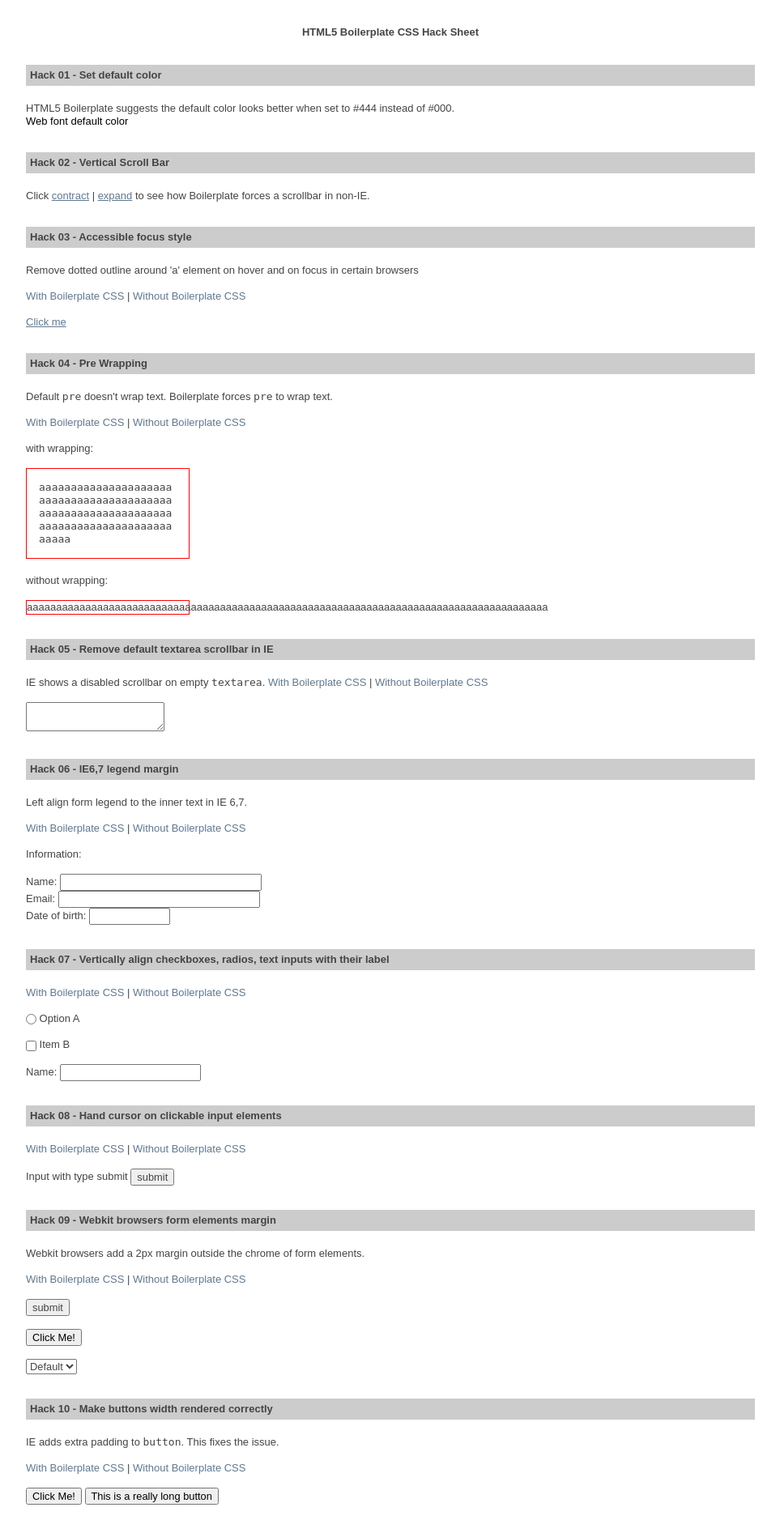
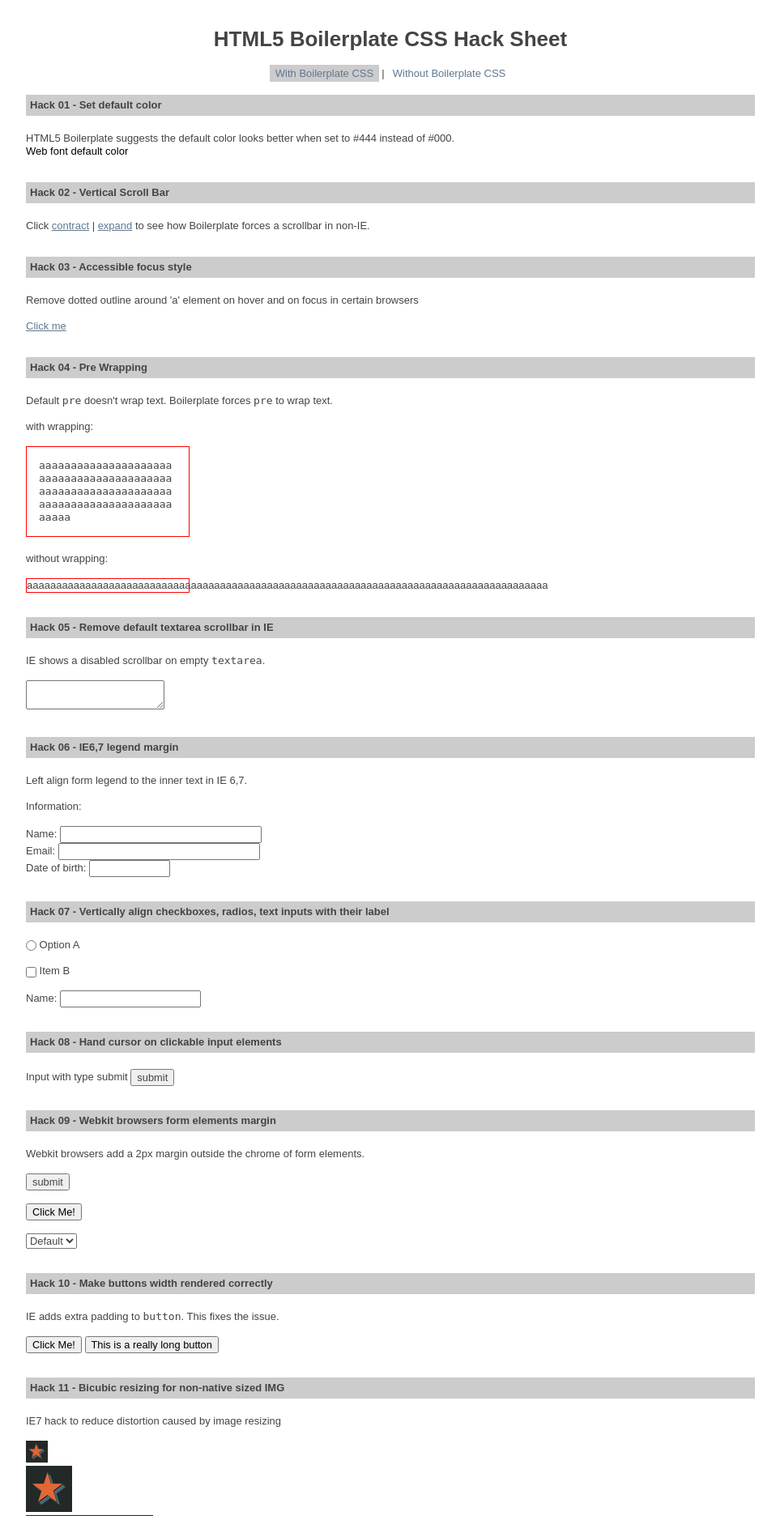
Before and after one commit to h5bp/html5-boilerplate, a PHP site: page /demo/tests.html in a window 1280 px wide. Shown: the top 1872 px of the page at 81% size, without its empty margins (158-1121 px from the left). Run offline with PHP 8.4, Linux system fonts and the light colour scheme; some libraries are stand-ins or nearby versions.

Commit message:
edited some styles and moved boilerplate css nav to top

```diff
--- a/demo/hack2.css
+++ b/demo/hack2.css
@@ -9,12 +9,13 @@ body { font:13px/1.231 sans-serif; *font-size:small; } /* hack retained to prese
 		/* Headers (h1,h2,etc) have no default font-size or margin,
 		 you'll want to define those yourself. */
 		h1,h2,h3,h4,h5,h6 { font-weight: bold; }
-
+    h1 { font-size: 2em; }
 		select, input, textarea, button { font:99% sans-serif; }
 
 		/* Accessible focus treatment: people.opera.com/patrickl/experiments/keyboard/test */
 		a:hover, a:active { outline: none; }
-
+    .current { background: #ccc; }
+    header span { padding: 0.2em 0.5em; display: inline-block; }
 		a, a:active, a:visited { color: #607890; }
 		a:hover { color: #036; }
 		.wrapper {width:200px; border:1px solid red;}
--- a/demo/tests.html
+++ b/demo/tests.html
@@ -43,7 +43,8 @@
 
   <div id="container">
     <header>
-				<br /><br /><h1>HTML5 Boilerplate CSS Hack Sheet</h1><br /><br />
+				<br /><br /><h1>HTML5 Boilerplate CSS Hack Sheet</h1><br>
+				<span href="#" class="show current">With Boilerplate CSS</span> | <span href="#" class="hide">Without Boilerplate CSS</span> <br /><br />
     </header>
 
     <div id="main" style="display:block;">
@@ -63,16 +64,12 @@
 					<dd>
 						Remove dotted outline around 'a' element on hover and on focus in certain browsers
 						<br /><br />
-						<span href="#" class="show">With Boilerplate CSS</span> | <span href="#" class="hide">Without Boilerplate CSS</span>
-						<br /><br />
 						<a href="#" class="preventDefault">Click me</a>
 					</dd>
 
 				<dt>Hack 04 - Pre Wrapping</dt>
 					<dd>
 						Default <code>pre</code> doesn't wrap text. Boilerplate forces <code>pre</code> to wrap text.
-						<br /><br />
-						<span href="#" class="show">With Boilerplate CSS</span> | <span href="#" class="hide">Without Boilerplate CSS</span>
 						<br /><br />
 						with wrapping:<br /><br />
 						<div style="height:115px;">
@@ -89,7 +86,7 @@
 				<dt>Hack 05 - Remove default textarea scrollbar in IE</dt>
 					<dd>
 					  IE shows a disabled scrollbar on empty <code>textarea</code>.
-						<span href="#" class="show">With Boilerplate CSS</span> | <span href="#" class="hide">Without Boilerplate CSS</span>
+
 						<br /><br />
 						<form>
 							<textarea></textarea>
@@ -99,8 +96,6 @@
 				<dt>Hack 06 - IE6,7 legend margin</dt>
 					<dd>
 						Left align form legend to the inner text in IE 6,7.<br /><br />
-						<span href="#" class="show">With Boilerplate CSS</span> | <span href="#" class="hide">Without Boilerplate CSS</span>
-						<br /><br />
 						<form>
 							<fieldset>
 								<legend>Information:</legend><br />
@@ -113,8 +108,6 @@
 
 				<dt>Hack 07 - Vertically align checkboxes, radios, text inputs with their label</dt>
 					<dd>
-						<span href="#" class="show">With Boilerplate CSS</span> | <span href="#" class="hide">Without Boilerplate CSS</span>
-						<br /><br />
 						<input type="radio" /> Option A <br /><br />
 						<input type="checkbox" /> Item B <br /><br />
 						Name: <input type="text" />
@@ -122,8 +115,6 @@
 
 				<dt>Hack 08 - Hand cursor on clickable input elements</dt>
 					<dd>
-						<span href="#" class="show">With Boilerplate CSS</span> | <span href="#" class="hide">Without Boilerplate CSS</span>
-						<br /><br />
 						Input with type submit <input type="submit" value="submit" />
 					</dd>
 
@@ -131,8 +122,6 @@
 				<dt>Hack 09 - Webkit browsers form elements margin</dt>
 					<dd>
 						Webkit browsers add a 2px margin outside the chrome of form elements.<br /><br />
-						<span href="#" class="show">With Boilerplate CSS</span> | <span href="#" class="hide">Without Boilerplate CSS</span>
-						<br /><br />
 						<form>
 						<input type="submit" value="submit" /><br /><br />
 						<button type="button">Click Me!</button><br /><br />
@@ -143,8 +132,6 @@
 				<dt>Hack 10 - Make buttons width rendered correctly</dt>
 					<dd>
 						IE adds extra padding to <code>button</code>. This fixes the issue. <br /><br />
-						<span href="#" class="show">With Boilerplate CSS</span> | <span href="#" class="hide">Without Boilerplate CSS</span>
-						<br /><br />
 						<form>
 							<button type="button">Click Me!</button>
 							<button type="button">This is a really long button</button>
@@ -154,8 +141,6 @@
 				<dt>Hack 11 - Bicubic resizing for non-native sized IMG</dt>
 					<dd>
 						IE7 hack to reduce distortion caused by image resizing <br /><br />
-						<span href="#" class="show">With Boilerplate CSS</span> | <span href="#" class="hide">Without Boilerplate CSS</span>
-						<br /><br />
 						<img src="../apple-touch-icon.png" width="27" /><br />
 						<img src="../apple-touch-icon.png" width="57" /><br />
 						<img src="../apple-touch-icon.png" width="157" /><br />
@@ -165,8 +150,6 @@
 					<dd>
 						Hide elements visually, but have it available for screen readers.
 						<br /><br />
-						<span href="#" class="show">With Boilerplate CSS</span> | <span href="#" class="hide">Without Boilerplate CSS</span>
-						<br /><br />
 						<div class="visuallyhidden">showing</div>
 					</dd>
 
@@ -174,9 +157,6 @@
 					<dd>
 						Replace text with images.
 						<br /><br />
-						<span href="#" class="show">With Boilerplate CSS</span> | <span href="#" class="hide">Without Boilerplate CSS</span>
-						<br /><br />
-
 						<div class="ir" style="background:url('../apple-touch-icon.png'); width:57px; height:57px;">Apple Touch Icon</div>
 
 					</dd>
@@ -184,8 +164,6 @@
 				<dt>Hack 14 - Clear Floats</dt>
 					<dd>
 						Clear Floated elements without extra markup.
-						<br /><br />
-						<span href="#" class="show">With Boilerplate CSS</span> | <span href="#" class="hide">Without Boilerplate CSS</span>
 						<br /><br />
 						<div id="clear-demo" class="clearfix">
 							<div id="clear-demo-l">text floated left</div><div id="clear-demo-r">text floated right</div>
@@ -201,10 +179,10 @@
 					  <div style="position:relative">
 
 					    <!-- wassup gradient. -->
-					    <div style="position:absolute; height: 55px; background-color: #444444; background-image: -moz-linear-gradient(top, #444444, #999999);  background-image: -webkit-gradient(linear,left top,left bottom,color-stop(0, #444444),color-stop(1, #999999));  filter:  progid:DXImageTransform.Microsoft.gradient(startColorStr='#444444', EndColorStr='#999999');  ">
+					    <div style="position:absolute; height: 40px; background-color: #444444; background-image: -moz-linear-gradient(top, #444444, #999999);  background-image: -webkit-gradient(linear,left top,left bottom,color-stop(0, #444444),color-stop(1, #999999));  filter:  progid:DXImageTransform.Microsoft.gradient(startColorStr='#444444', EndColorStr='#999999');  ">
 
 
-  					  <div class="png_bg" style="border:1px solid #ddd; width:100px; padding:10px 10px 10px 50px; margin:10px 0; display:inline-block; background:url(test_tubes.png) no-repeat 5px center;">
+  					  <div class="png_bg" style="border:1px solid #ddd; width:100px; padding:10px 10px 10px 50px; display:inline-block; background:url(test_tubes.png) no-repeat 5px center;">
                 <img src="internet_explorer.png" alt="IE is so awesome" />
               </div>
             </div>
@@ -237,11 +215,14 @@
     });
 
 		$('.show').click(function(){
+		  $(this).addClass('current');
+		  $(this).next().removeClass('current');
 			showStyle();
 			return false;
 		});
 		$('.hide').click(function(){
-
+		  $(this).addClass('current');
+		  $(this).prev().removeClass('current');
 		  // freeze the size of each tests so the page doesnt jump.
 		  $('dd').each(function(){
         $(this).height( $(this).height() );
```
